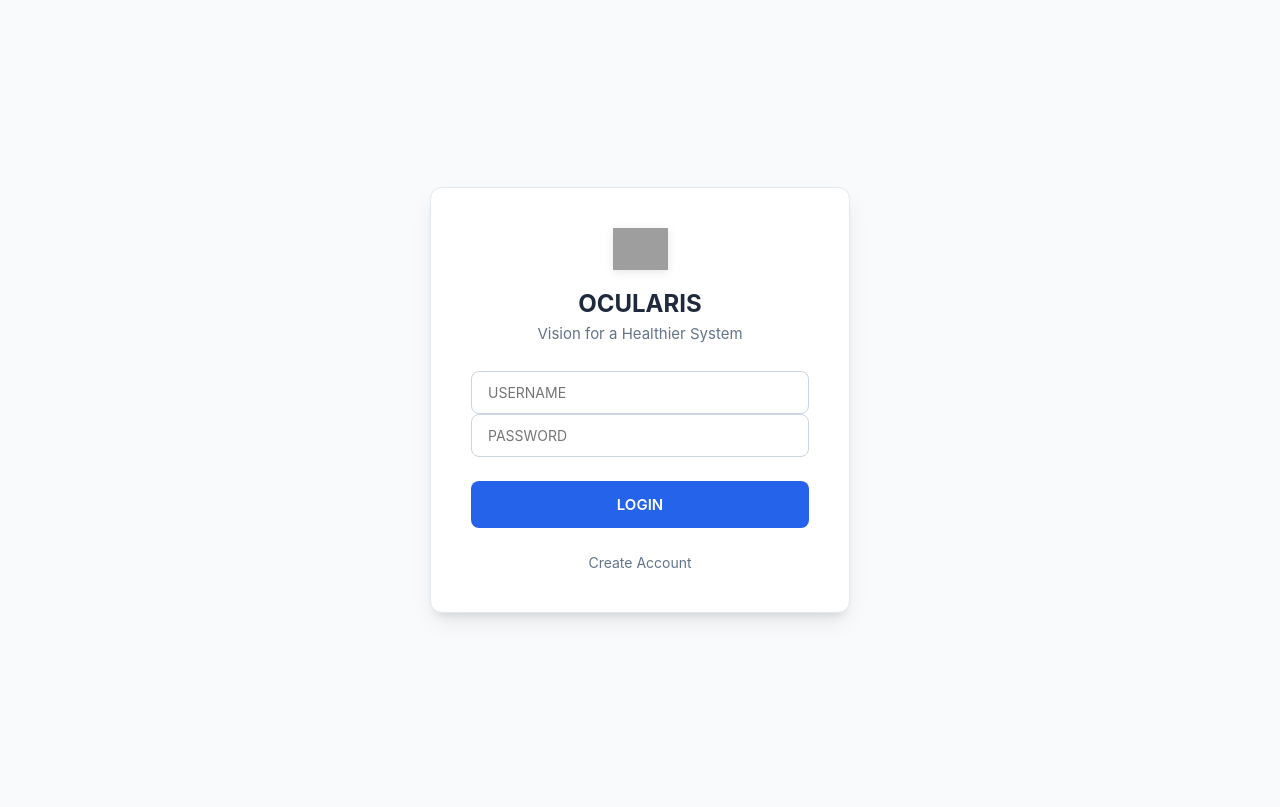
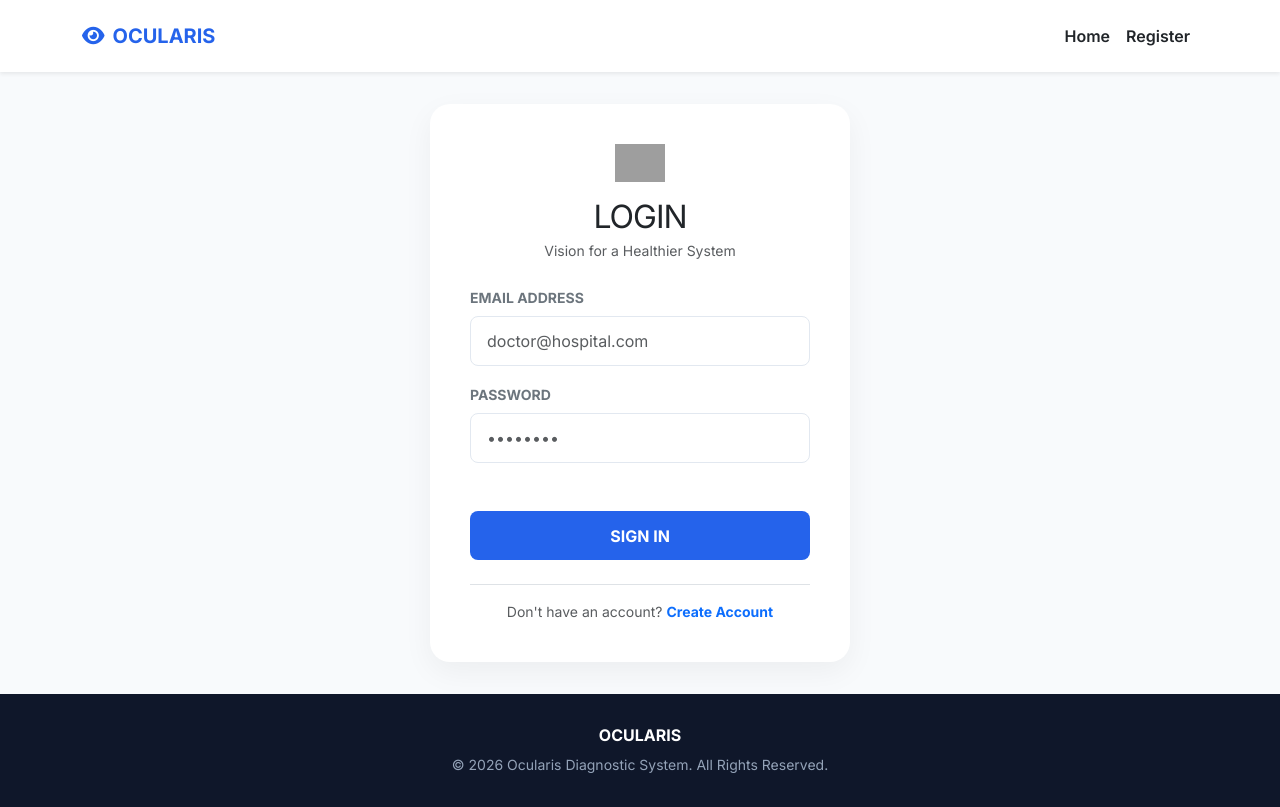
Before and after one commit to msmegha36/Ocular-Disease-Recognition-System, a Flask app: page /login in a window 1280 px wide. Before the commit the page ends 621 px from the top, so only its background shows below. Run offline with Flask 3, Linux system fonts and the light colour scheme; grey boxes are pictures that could not be loaded.

Commit message:
file modified

```diff
--- a/templates/login.html
+++ b/templates/login.html
@@ -2,43 +2,153 @@
 <html lang="en">
 <head>
     <meta charset="UTF-8">
-    <title>Ocularis Login</title>
-    <link rel="stylesheet" href="{{ url_for('static', filename='css/login.css') }}">
+    <meta name="viewport" content="width=device-width, initial-scale=1.0">
+    <title>Ocularis | Login</title>
+    <link href="https://cdn.jsdelivr.net/npm/bootstrap@5.3.0/dist/css/bootstrap.min.css" rel="stylesheet">
+    <link href="https://fonts.googleapis.com/css2?family=Inter:wght@400;600;700;800&display=swap" rel="stylesheet">
+    <link rel="stylesheet" href="https://cdnjs.cloudflare.com/ajax/libs/font-awesome/6.0.0/css/all.min.css">
+
+    <style>
+        :root {
+            --primary: #2563eb;
+            --text-main: #1e293b;
+            --bg-body: #f8fafc;
+        }
+
+        /* 1. Fix the Body Layout */
+        body {
+            font-family: 'Inter', sans-serif;
+            background-color: var(--bg-body);
+            margin: 0;
+            display: flex;
+            flex-direction: column;
+            min-height: 100vh; /* Critical for sticky footer */
+        }
+
+        /* 2. Full Width Navbar */
+        .navbar {
+            background: white !important;
+            padding: 1rem 0;
+            width: 100%;
+        }
+
+        /* 3. The Login Wrapper - Centers the box */
+        .login-wrapper {
+            flex: 1; /* Takes up all available space between nav and footer */
+            display: flex;
+            align-items: center;
+            justify-content: center;
+            padding: 2rem 1rem;
+        }
+
+        .login-box {
+            background: white;
+            padding: 2.5rem;
+            border-radius: 20px;
+            box-shadow: 0 10px 30px rgba(0, 0, 0, 0.05);
+            width: 100%;
+            max-width: 420px;
+            text-align: center;
+        }
+
+        /* 4. Styled Inputs and Buttons */
+        .form-control {
+            padding: 0.75rem 1rem;
+            border-radius: 8px;
+            border: 1px solid #e2e8f0;
+        }
+
+        .btn-signin {
+            background: var(--primary);
+            color: white;
+            width: 100%;
+            padding: 0.8rem;
+            border: none;
+            border-radius: 8px;
+            font-weight: 700;
+            margin-top: 1.5rem;
+            transition: 0.3s;
+        }
+
+        .btn-signin:hover {
+            background: #1d4ed8;
+            transform: translateY(-1px);
+        }
+
+        /* 5. Full Width Footer */
+        footer {
+            background: #0f172a;
+            color: #94a3b8;
+            padding: 2rem 0;
+            width: 100%;
+            margin-top: auto;
+        }
+    </style>
 </head>
 <body>
-<div class="login-container">
+
+    <nav class="navbar navbar-expand-lg shadow-sm">
+        <div class="container">
+            <a class="navbar-brand fw-bold" href="{{ url_for('index') }}" style="color: var(--primary) !important;">
+                <i class="fa-solid fa-eye me-2"></i>OCULARIS
+            </a>
+            <button class="navbar-toggler" type="button" data-bs-toggle="collapse" data-bs-target="#navbarNav">
+                <span class="navbar-toggler-icon"></span>
+            </button>
+            <div class="collapse navbar-collapse" id="navbarNav">
+                <ul class="navbar-nav ms-auto">
+                    <li class="nav-item"><a class="nav-link fw-semibold text-dark" href="{{ url_for('index') }}">Home</a></li>
+                    <li class="nav-item"><a class="nav-link fw-semibold text-dark" href="{{ url_for('register') }}">Register</a></li>
+                </ul>
+            </div>
+        </div>
+    </nav>
+
+    <div class="login-wrapper">
         <div class="login-box">
-        <div class="logo">
-            <img src="{{ url_for('static', filename='images/eye.png') }}" alt="Eye">
+            <div class="mb-4">
+                <img src="{{ url_for('static', filename='images/eye.png') }}" alt="Ocularis Logo" style="width: 50px;">
+                <h2 class="fw-extrabold mt-3 mb-1" style="letter-spacing: -1px;">LOGIN</h2>
+                <p class="text-muted small">Vision for a Healthier System</p>
             </div>
-
-        <h1>OCULARIS</h1>
-        <p class="tagline">Vision for a Healthier System</p>
 
             {% with messages = get_flashed_messages(with_categories=true) %}
               {% if messages %}
                 {% for category, message in messages %}
-              <p style="color: {% if category == 'success' %}#2ecc71{% else %}#e74c3c{% endif %}; font-size: 0.85rem; margin-bottom: 15px;">
+                  <div class="alert alert-{% if category == 'success' %}success{% else %}danger{% endif %} py-2 small mb-3">
                     {{ message }}
-              </p>
+                  </div>
                 {% endfor %}
               {% endif %}
             {% endwith %}
 
             <form method="POST">
-            <div class="input-group">
-                <input type="text" name="username" placeholder="USERNAME" required>
+                <div class="text-start mb-3">
+                    <label class="form-label small fw-bold text-uppercase text-secondary">Email Address</label>
+                    <input type="text" name="username" class="form-control" placeholder="doctor@hospital.com" required>
                 </div>
-            <div class="input-group">
-                <input type="password" name="password" placeholder="PASSWORD" required>
+                <div class="text-start mb-4">
+                    <label class="form-label small fw-bold text-uppercase text-secondary">Password</label>
+                    <input type="password" name="password" class="form-control" placeholder="••••••••" required>
                 </div>
-            <button type="submit">LOGIN</button>
+                <button type="submit" class="btn-signin">SIGN IN</button>
             </form>
 
-        <div class="links">
-            <a href="{{ url_for('register') }}">Create Account</a>
+            <div class="mt-4 pt-3 border-top">
+                <p class="small text-muted mb-0">Don't have an account?
+                    <a href="{{ url_for('register') }}" class="text-primary fw-bold text-decoration-none">Create Account</a>
+                </p>
             </div>
         </div>
     </div>
+
+    <footer class="text-center">
+        <div class="container">
+            <h6 class="fw-bold text-white mb-2">OCULARIS</h6>
+            <p class="small mb-0">&copy; 2026 Ocularis Diagnostic System. All Rights Reserved.</p>
+        </div>
+    </footer>
+
+    <script src="https://cdn.jsdelivr.net/npm/bootstrap@5.3.0/dist/js/bootstrap.bundle.min.js"></script>
 </body>
 </html>
```
Lines whose indentation alone changed are shown as unchanged.
